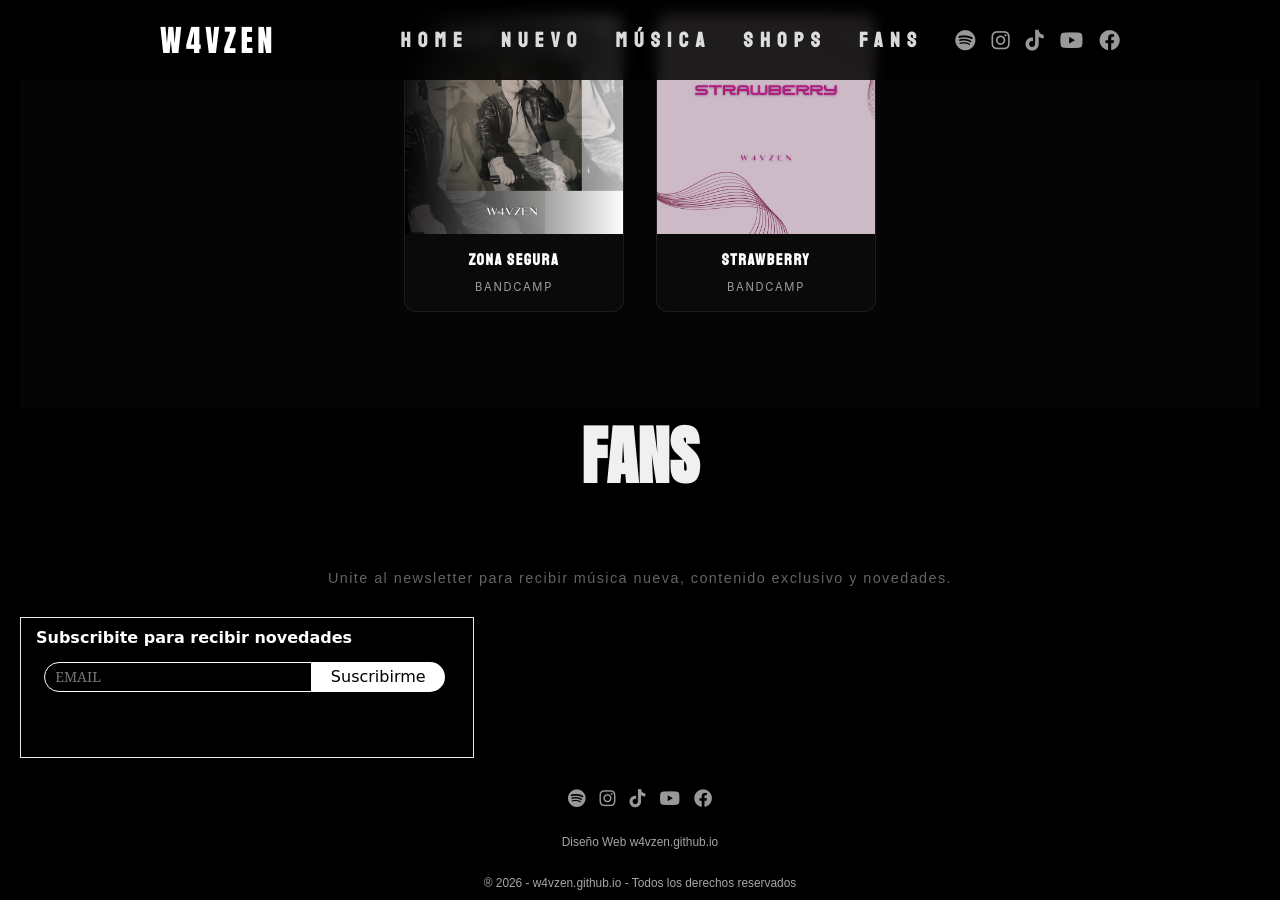
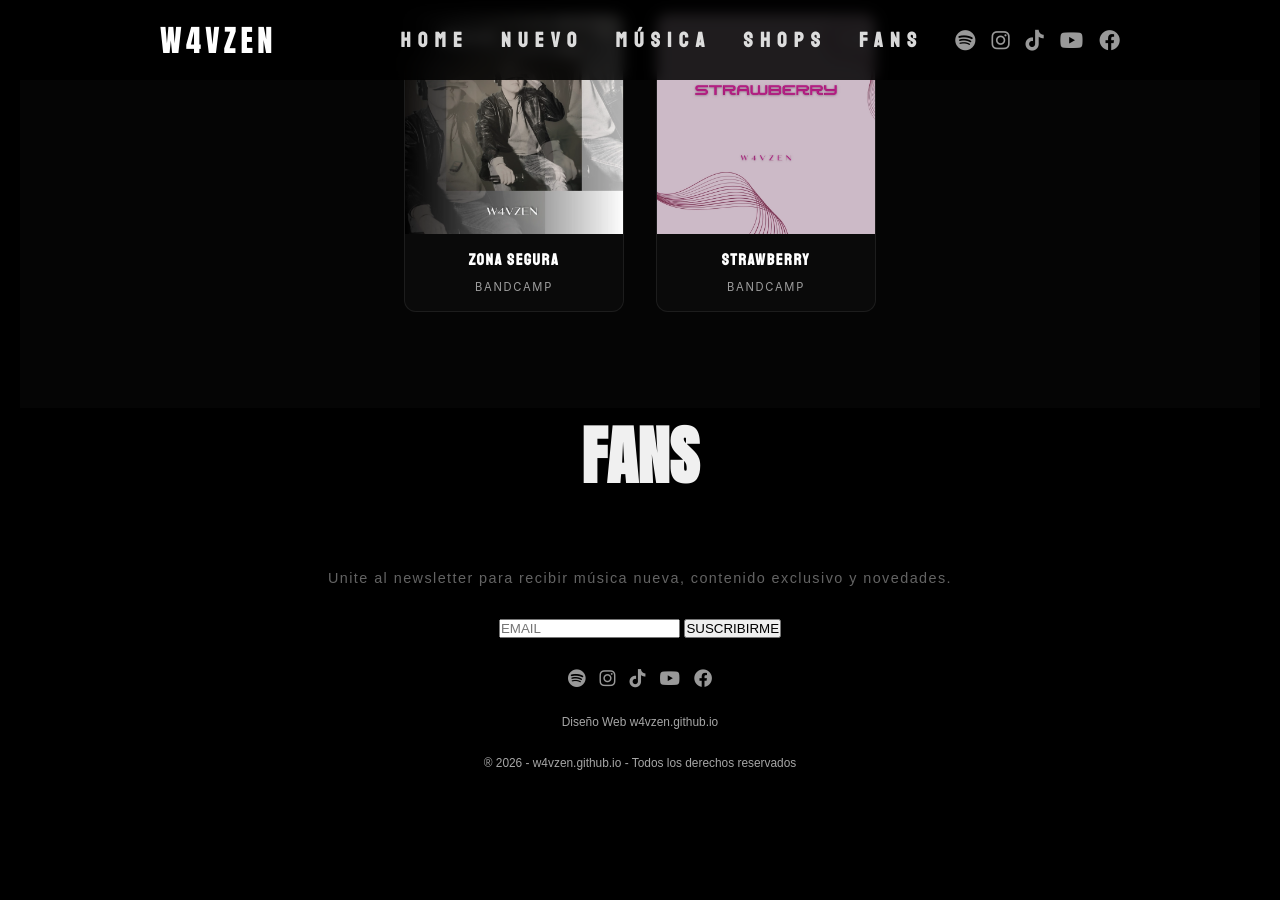
Before and after one commit to W4VZEN/w4vzen.github.io, a Jekyll site: the page built from index.html, in a window 1280 px wide and 900 px high, scrolled down 2455 px. Built offline with Jekyll 4.4.1, drawn with Linux system fonts in a browser that asks for light colours; some web fonts are replaced; comment, search, counter and statistics services are not loaded; after the commit the page ends 3235 px from its top, so only the background shows below that.

Commit message:
Update index.html

```diff
--- a/index.html
+++ b/index.html
@@ -148,85 +148,35 @@ title: W4VZEN
     Unite al newsletter para recibir música nueva, contenido exclusivo y novedades.
   </p>
 
-  <!-- FORMULARIO ZOHO -->
   <div class="newsletter-wrapper">
-<!--Zoho Campaigns Web-Optin Form's Header Code Starts Here-->
 
-<script type="text/javascript" src="https://zgnp-zngp.maillist-manage.com/js/optin.min.js" onload="setupSF('sf3z2ac63d67c26fe73677a3ed033e644c93370e46a9312e15ba65de174a177b9190','ZCFORMVIEW',false,'light',false,'0')"></script>
-<script type="text/javascript">
-	function runOnFormSubmit_sf3z2ac63d67c26fe73677a3ed033e644c93370e46a9312e15ba65de174a177b9190(th){
-		/*Before submit, if you want to trigger your event, "include your code here"*/
-	};
-</script>
+    <form
+      action="https://zgnp-zngp.maillist-manage.com/weboptin.zc"
+      method="POST"
+      target="_blank"
+      class="custom-newsletter"
+    >
 
-<style>.quick_form_12_css * { -webkit-box-sizing: border-box !important; -moz-box-sizing: border-box !important; box-sizing: border-box !important; overflow-wrap: break-word }@media only screen and (max-width: 600px) {.quick_form_12_css[name="SIGNUP_BODY"] { width: 100% !important; min-width: 100% !important; margin: 0px auto !important; padding: 0px !important } .SIGNUP_FLD { width: 90% !important; margin: 10px 5% !important; padding: 0px !important } .SIGNUP_FLD input { margin: 0 !important; border-radius: 25px !important } }</style>
+      <input
+        type="email"
+        name="CONTACT_EMAIL"
+        placeholder="EMAIL"
+        required
+      >
 
-<!--Zoho Campaigns Web-Optin Form's Header Code Ends Here--><!--Zoho Campaigns Web-Optin Form Starts Here-->
+      <!-- Campos ocultos de Zoho -->
+      <input type="hidden" name="zc_formIx" value="3z2ac63d67c26fe73677a3ed033e644c93370e46a9312e15ba65de174a177b9190">
+      <input type="hidden" name="submitType" value="optinCustomView">
+      <input type="hidden" name="zcvers" value="3.0">
+      <input type="hidden" name="mode" value="OptinCreateView">
+      <input type="hidden" name="zcld" value="116b2be6f51176c6a">
+      <input type="hidden" name="zctd" value="116b2be6f51176b89">
 
-<div id="sf3z2ac63d67c26fe73677a3ed033e644c93370e46a9312e15ba65de174a177b9190" data-type="signupform" style="opacity: 1;">
-	<div id="customForm">
-		<div class="quick_form_12_css" style="background-color: rgb(0, 0, 0); width: 454px; z-index: 2; font-family: Arial; border-width: 1px; border-style: solid; border-color: rgb(235, 235, 235); overflow: hidden; height: 141px" name="SIGNUP_BODY">
-			<div>
-				<div style="font-size: 16px; font-family: &quot;Comic Sans MS&quot;; font-weight: bold; color: rgb(255, 255, 255); text-align: left; padding: 10px 15px 5px; width: 350px; display: block" id="SIGNUP_HEADING">Subscribite para recibir novedades</div>
-				<div style="position:relative;">
-					<div id="Zc_SignupSuccess" style="display:none;position:absolute;margin-left:4%;width:90%;background-color: white; padding: 3px; border: 3px solid rgb(194, 225, 154);  margin-top: 10px;margin-bottom:10px;word-break:break-all">
-						<table width="100%" cellpadding="0" cellspacing="0" border="0">
-							<tbody>
-								<tr>
-									<td width="10%">
-										<img class="successicon" src="https://zgnp-zngp.maillist-manage.com/images/challangeiconenable.jpg" align="absmiddle">
-									</td>
-									<td>
-										<span id="signupSuccessMsg" style="color: rgb(73, 140, 132); font-family: sans-serif; font-size: 14px;word-break:break-word">&nbsp;&nbsp;Thank you for Signing Up</span>
-									</td>
-								</tr>
-							</tbody>
-						</table>
-					</div>
-				</div>
-				<form method="POST" id="zcampaignOptinForm" style="margin: 0px; width: 100%; padding: 0px 15px" action="https://zgnp-zngp.maillist-manage.com/weboptin.zc" target="_zcSignup">
-					<div style="background-color: rgb(255, 235, 232); padding: 10px; color: rgb(210, 0, 0); font-size: 11px; margin: 20px 10px 0px; border: 1px solid rgb(255, 217, 211); opacity: 1; display: none" id="errorMsgDiv">Por favor, corrija el correo ingresado.</div>
-					<div style="position: relative; margin: 10px 0px 15px; width: 268px; height: 30px; display: inline-block" class="SIGNUP_FLD">
-						<input type="text" style="font-size: 14px; border: 1px solid rgb(255, 255, 255); border-radius: 50px 0px 0px 50px; width: 100%; height: 100%; z-index: 4; outline: none; padding: 5px 10px; color: rgb(220, 220, 220); text-align: left; font-family: Georgia; background-color: transparent; box-sizing: border-box" placeholder="EMAIL" changeitem="SIGNUP_FORM_FIELD" name="CONTACT_EMAIL" id="EMBED_FORM_EMAIL_LABEL">
-					</div>
-					<div style="position: relative; width: 133px; height: 30px; margin: 0px 0px 15px; text-align: left; display: inline-block" class="SIGNUP_FLD">
-						<input type="button" style="text-align: center; width: 100%; height: 100%; z-index: 5; border: 0px; color: rgb(0, 0, 0); cursor: pointer; outline: none; font-size: 16px; background-color: rgb(255, 255, 255); margin: 0px 0px 0px -5px; border-radius: 0px 50px 50px 0px; font-family: &quot;Comic Sans MS&quot;" name="SIGNUP_SUBMIT_BUTTON" id="zcWebOptin" value="Suscribirme">
-					</div>
-					<input type="hidden" id="fieldBorder" value="">
-					<input type="hidden" id="submitType" name="submitType" value="optinCustomView">
-					<input type="hidden" id="emailReportId" name="emailReportId" value="">
-					<input type="hidden" id="formType" name="formType" value="QuickForm">
-					<input type="hidden" name="zx" id="cmpZuid" value="13588e23f">
-					<input type="hidden" name="zcvers" value="3.0">
-					<input type="hidden" name="oldListIds" id="allCheckedListIds" value="">
-					<input type="hidden" id="mode" name="mode" value="OptinCreateView">
-					<input type="hidden" id="zcld" name="zcld" value="116b2be6f51176c6a">
-					<input type="hidden" id="zctd" name="zctd" value="116b2be6f51176b89">
-					<input type="hidden" id="document_domain" value="">
-					<input type="hidden" id="zc_Url" value="zgnp-zngp.maillist-manage.com">
-					<input type="hidden" id="new_optin_response_in" value="0">
-					<input type="hidden" id="duplicate_optin_response_in" value="0">
-					<input type="hidden" name="zc_trackCode" id="zc_trackCode" value="ZCFORMVIEW">
-					<input type="hidden" id="zc_formIx" name="zc_formIx" value="3z2ac63d67c26fe73677a3ed033e644c93370e46a9312e15ba65de174a177b9190">
-					<input type="hidden" id="viewFrom" value="URL_ACTION">
-					<span style="display: none" id="dt_CONTACT_EMAIL">1,true,6,Contact Email,2</span>
-				</form>
-			</div>
-		</div>
-	</div>
-	<img src="https://zgnp-zngp.maillist-manage.com/images/spacer.gif" id="refImage" onload="referenceSetter(this)" style="display:none;">
-</div>
-<input type="hidden" id="signupFormType" value="QuickForm_Horizontal">
-<div id="zcOptinOverLay" oncontextmenu="return false" style="display:none;text-align: center; background-color: rgb(0, 0, 0); opacity: 0.5; z-index: 100; position: fixed; width: 100%; top: 0px; left: 0px; height: 988px;"></div>
-<div id="zcOptinSuccessPopup" style="display:none;z-index: 9999;width: 800px; height: 40%;top: 84px;position: fixed; left: 26%;background-color: #FFFFFF;border-color: #E6E6E6; border-style: solid; border-width: 1px;  box-shadow: 0 1px 10px #424242;padding: 35px;">
-	<span style="position: absolute;top: -16px;right:-14px;z-index:99999;cursor: pointer;" id="closeSuccess">
-		<img src="https://zgnp-zngp.maillist-manage.com/images/videoclose.png">
-	</span>
-	<div id="zcOptinSuccessPanel"></div>
-</div>
+      <button type="submit">SUSCRIBIRME</button>
 
-<!--Zoho Campaigns Web-Optin Form Ends Here-->
+    </form>
+
   </div>
 
+ </div>
 </div>
-</div>
```
